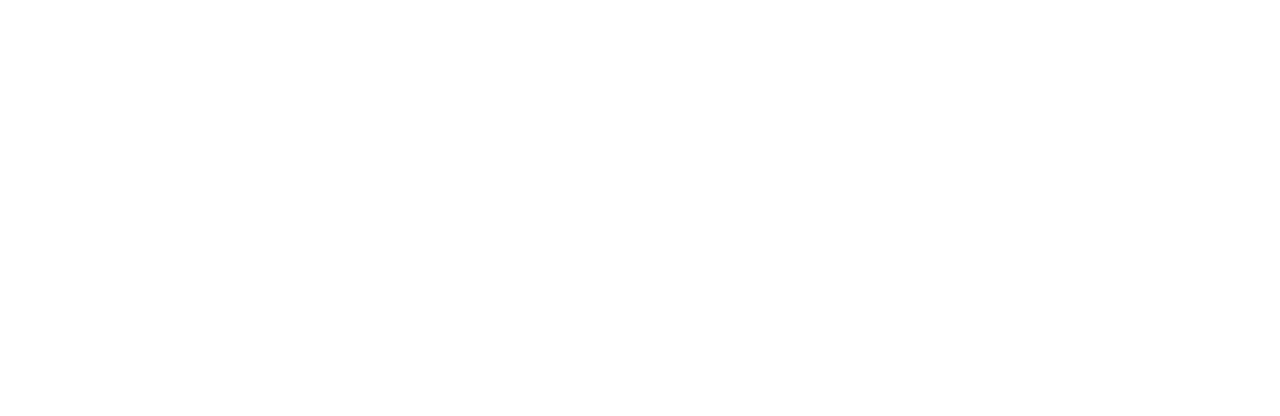
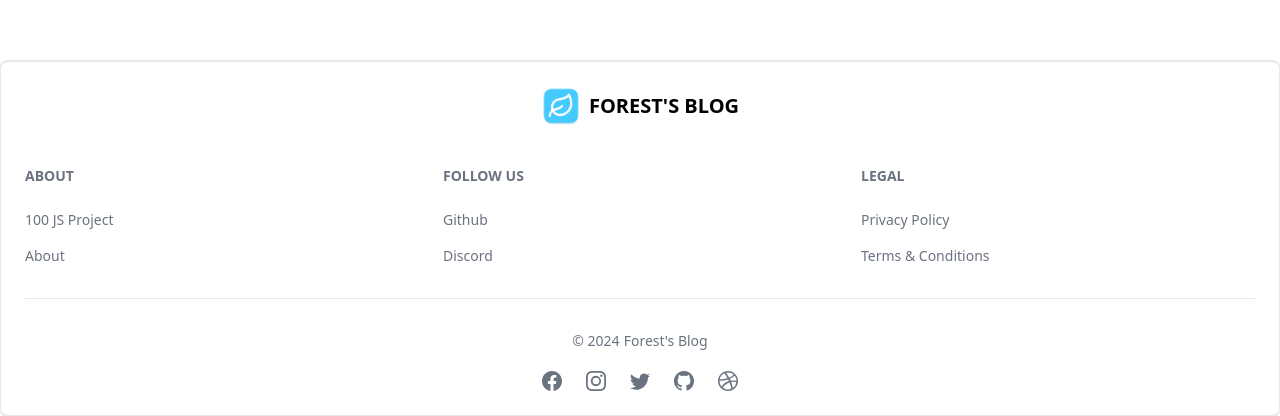
Before and after one commit to bipinkatuwal567/mern-blog-webapp, a React (Vite) app in the folder client/: page /sign-up in a window 1280 px wide. Shown: the part 882-1298 px from the top of the page. Before the commit the page ends 942 px from the top, so only its background shows below. Built offline with nearby package versions, Linux system fonts and the light colour scheme.

Commit message:
create and add the footer component

```diff
--- a/client/src/App.jsx
+++ b/client/src/App.jsx
@@ -6,6 +6,7 @@
 import SignIn from "./pages/SignIn";
 import SignUp from "./pages/SignUp";
 import Header from "./components/Header";
+import FooterComponents from "./components/Footer";
 
 const App = () => {
   return (
@@ -19,6 +20,7 @@
         <Route path="/sign-in" element={<SignIn />} />
         <Route path="/sign-up" element={<SignUp />} />
       </Routes>
+      <FooterComponents />
     </BrowserRouter>
   );
 };
--- /dev/null
+++ b/client/src/components/Footer.jsx
@@ -0,0 +1,92 @@
+import React from "react";
+import { Footer } from "flowbite-react";
+import { Link } from "react-router-dom";
+import Logo from "../assets/forest.png";
+import {
+  BsDribbble,
+  BsFacebook,
+  BsGithub,
+  BsInstagram,
+  BsTwitter,
+} from "react-icons/bs";
+
+const FooterComponents = () => {
+  return (
+    <Footer container className="border border-t-2 relative bottom-0">
+      <div className="w-full max-w-7xl mx-auto">
+        <div className="">
+          <div className="flex justify-center items-center">
+            <Link to={"/"} className="flex gap-2 items-center">
+              <img src={Logo} className="flex-none w-10" />
+              <h2 className="text-xl font-semibold uppercase">Forest's Blog</h2>
+            </Link>
+          </div>
+
+          <div className="mt-10 grid grid-cols-2 gap-3 sm:grid-cols-3 sm:gap-6">
+            <div>
+              <Footer.Title title="About" />
+              <Footer.LinkGroup col>
+                <Footer.Link>100 JS Project</Footer.Link>
+                <Footer.Link
+                  href="/about"
+                  target="_blank"
+                  rel="noopener noreferrer"
+                >
+                  About
+                </Footer.Link>
+              </Footer.LinkGroup>
+            </div>
+            <div>
+              <Footer.Title title="Follow us" />
+              <Footer.LinkGroup col>
+                <Footer.Link>Github</Footer.Link>
+                <Footer.Link
+                  href="/about"
+                  target="_blank"
+                  rel="noopener noreferrer"
+                >
+                  Discord
+                </Footer.Link>
+              </Footer.LinkGroup>
+            </div>
+
+            <div>
+              <Footer.Title title="Legal" />
+              <Footer.LinkGroup col>
+                <Footer.Link>Privacy Policy</Footer.Link>
+                <Footer.Link
+                  href="/about"
+                  target="_blank"
+                  rel="noopener noreferrer"
+                >
+                  Terms &amp; Conditions
+                </Footer.Link>
+              </Footer.LinkGroup>
+            </div>
+          </div>
+        </div>
+
+        <Footer.Divider />
+        <div>
+          <div>
+            <Footer.Copyright
+              href="#"
+              by="Forest's Blog"
+              year={new Date().getFullYear()}
+            />
+          </div>
+
+          <div className="flex gap-6 justify-center mt-5">
+            <Footer.Icon href="#" icon={BsFacebook} />
+            <Footer.Icon href="#" icon={BsInstagram} />
+            <Footer.Icon href="#" icon={BsTwitter} />
+            <Footer.Icon href="#" icon={BsGithub} />
+            <Footer.Icon href="#" icon={BsDribbble} />
+          </div>
+        </div>
+      </div>
+    </Footer>
+  );
+};
+
+export default FooterComponents;
```
